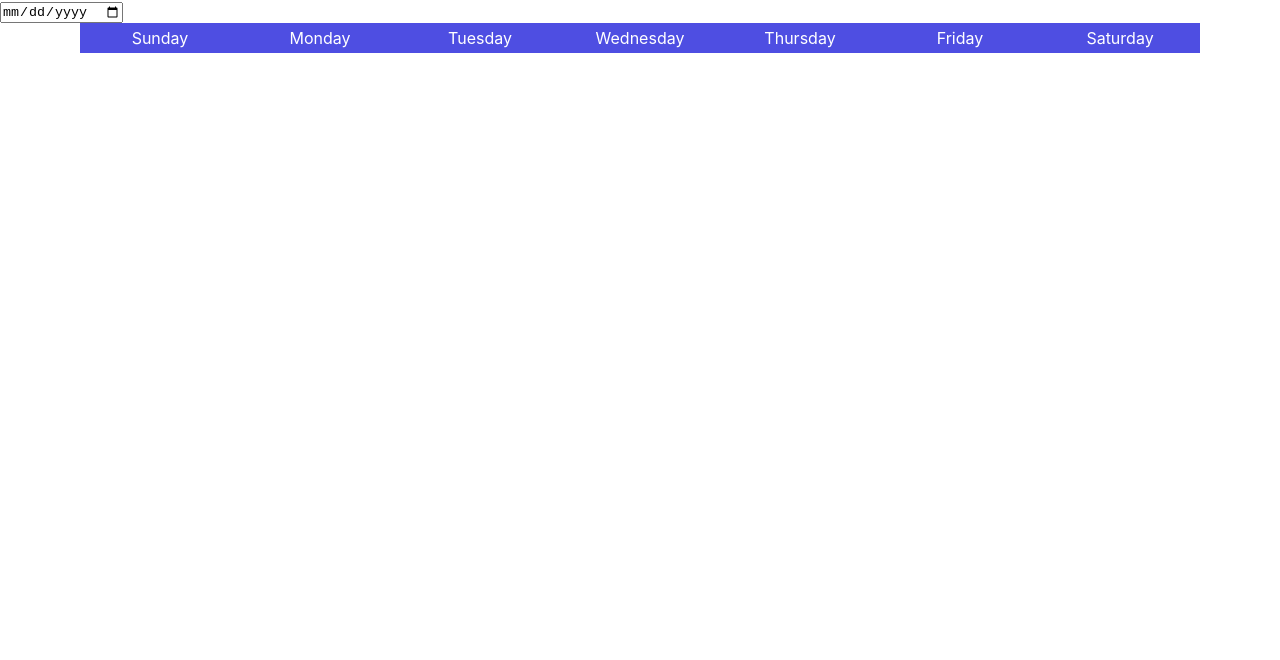
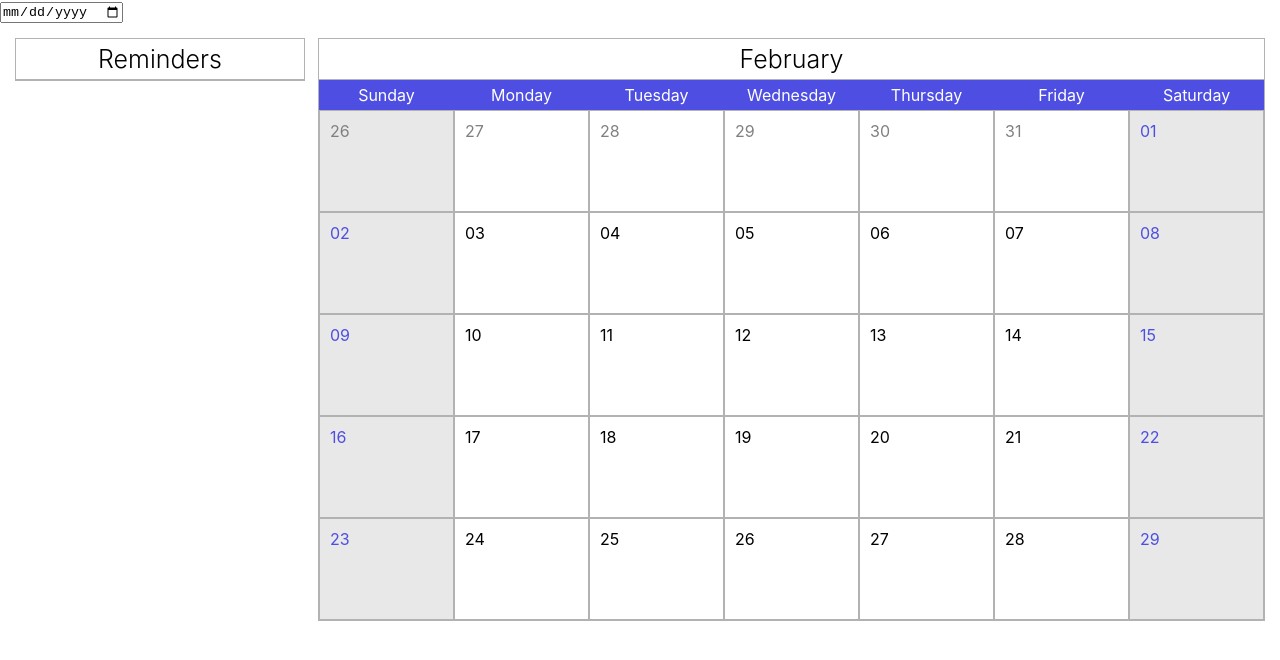
Before and after one commit to GabrielLaurindo1/Calendar, a React (Create React App) app: page / in a window 1280 px wide. Shown: the top 660 px of the page. Built offline with nearby package versions, Linux system fonts and the light colour scheme.

Commit message:
estilização dos cards de lembrete. fix no layout da modal que cria um lembrete. adicionando input de cidade. definindo data inicial para calendario ja aparecer carregado na tela. criando alguns helpers.

```diff
--- a/src/App.js
+++ b/src/App.js
@@ -4,6 +4,10 @@ import Calendar from "./Components/Calendar";
 import { getDaysInMonth, startOfMonth } from "date-fns";
 import Modal from "./Components/Modal";
 import Reminders from "./Components/Reminders";
+import { Wrapper, Container } from "./styles";
+import { Title, BoxTitle } from "./Components/Reminders/styles";
+import { dateParts, stringMonth } from "./Helpers";
+
 function App() {
   const [date, setDate] = useState("");
   const dateParts = date.split("-");
@@ -15,6 +19,10 @@ function App() {
   // DESCOBRIR POR QUE TA VINDO O MÊS POSTERIOR
   const initialDayWeek =
     startOfMonth(new Date(selectedYear, selectedMonth - 1, 1)).getDay() + 1;
+
+  useEffect(() => {
+    setDate("2020-02-01");
+  }, []);
 
   useEffect(() => {
     let month = [];
@@ -50,13 +58,20 @@ function App() {
     <>
       <Modal />
       <input type="date" onChange={(e) => setDate(e.target.value)}></input>
+      <Wrapper>
+        <Reminders />
+        <Container>
+          <BoxTitle>
+            <Title>{stringMonth(selectedMonth)}</Title>
+          </BoxTitle>
           <Calendar
             date={date}
             month={month}
             initialDayWeek={initialDayWeek}
             selectedMonth={selectedMonth}
           />
-      <Reminders />
+        </Container>
+      </Wrapper>
     </>
   );
 }
--- a/src/Components/Calendar/styles.js
+++ b/src/Components/Calendar/styles.js
@@ -1,5 +1,5 @@
 import styled from "styled-components";
-const gridWidth = "160px";
+const gridWidth = "135px";
 export const Wrapper = styled.div``;
 
 export const DateGrid = styled.div`
--- a/src/Components/Day/index.js
+++ b/src/Components/Day/index.js
@@ -20,39 +20,17 @@ export default function Day({ date, selectedMonth, ...props }) {
   const day = dateParts[2];
   const year = dateParts[3];
   const dispatch = useDispatch();
-  const [notify, setNotify] = useState([]);
-  const stringDate = `${year}/${selectedMonth}/${day}`;
+  const activeDate = `${year}/${selectedMonth}/${day}`;
+  const { reminders } = useSelector((state) => state.reminders);
 
-  const { reminders } = useSelector((state) => state.reminders);
-  // console.log(reminders);
   const handleNewReminder = () => {
     dispatch(toggleModal());
     dispatch(
       selectDayToReminder({
-        date: stringDate,
+        date: activeDate,
       })
     );
   };
-
-  useEffect(() => {
-    let x = [];
-    reminders.map((reminder) => {
-      if (reminder.dateString === stringDate) {
-        // setNotify([...notify, reminder]);
-      }
-      return setNotify([...notify, reminder]);
-    });
-
-    // eslint-disable-next-line react-hooks/exhaustive-deps
-  }, [reminders]);
-
-  useEffect(() => {
-    console.log(notify);
-    console.log(stringDate);
-    if (notify.length > 1) {
-      console.log(notify[1].dateString);
-    }
-  }, [notify, stringDate]);
 
   return (
     <Wrapper>
@@ -71,10 +49,10 @@ export default function Day({ date, selectedMonth, ...props }) {
           )}
         </Header>
         <Footer>
-          {notify.length > 1 ? (
+          {reminders.length > 1 ? (
             <>
-              {notify.map((notf) => {
-                if (notf.dateString == stringDate) {
+              {reminders.map((notf) => {
+                if (notf.dateString === activeDate) {
                   return <Reminder color={notf.color} />;
                 }
               })}
--- a/src/Components/Day/styles.js
+++ b/src/Components/Day/styles.js
@@ -25,7 +25,7 @@ export const AddButton = styled.button`
 `;
 
 export const Wrapper = styled.div`
-  border: 1px solid gray;
+  border: 1px solid rgba(0, 0, 0, 0.3);
 `;
 
 export const Card = styled.div`
--- a/src/Components/Modal/styles.js
+++ b/src/Components/Modal/styles.js
@@ -18,7 +18,7 @@ export const Wrapper = styled.div`
 export const Container = styled.div`
   background-color: #fff;
   width: 100%;
-  max-width: 500px;
+  max-width: 650px;
 
   border: 1px solid ${borderColor};
   border-radius: ${borderRadius};
@@ -84,13 +84,27 @@ export const Label = styled.p`
   color: ${color};
 `;
 
+export const TimeBox = styled.div`
+  display: flex;
+`;
+
 export const InputTime = styled.input`
-  max-width: 75px;
   cursor: pointer;
+  padding: 5px;
+  border-radius: 5px;
+  border: 1px solid rgba(0, 0, 0, 0.3);
+`;
+export const Span = styled.span`
+  padding: 0 10px;
+  display: flex;
+  align-items: center;
 `;
 
 export const Box = styled.div`
-  padding: 20px 0;
+  padding: 10px 0;
+  width: 100%;
+  display: flex;
+  flex-direction: column;
 `;
 
 export const Date = styled.div`
@@ -99,13 +113,15 @@ export const Date = styled.div`
   color: ${color};
   padding: 5px;
   max-width: 100px;
-  margin-bottom: 20px;
 `;
 
 export const SketchContainer = styled.div`
   display: flex;
   flex-direction: column;
   align-items: center;
+  > h2 {
+    padding-bottom: 10px;
+  }
 `;
 
 export const Button = styled.button`
--- a/src/Components/Reminders/index.js
+++ b/src/Components/Reminders/index.js
@@ -1,17 +1,82 @@
 import React from "react";
 import { useSelector } from "react-redux";
-
+import {
+  Container,
+  Wrapper,
+  Message,
+  BackgroundColor,
+  ColorReminder,
+  Card,
+  BoxMessage,
+  Month,
+  BoxTitle,
+  Date,
+  Header,
+  DayNumber,
+  Subtitle,
+  Toolbar,
+  Box,
+  Title,
+  Button,
+} from "./styles.js";
+import { dateParts } from "../../Helpers";
 export default function Reminders() {
   const { reminders } = useSelector((state) => state.reminders);
+
+  console.log(reminders);
   return (
     <>
-      {reminders.map((reminder) => (
-        <>
-          <div>{reminder.dateString}</div>
-          <div>{reminder.time}</div>
-          <div>{reminder.message}</div>
-        </>
-      ))}
+      <Wrapper>
+        <BoxTitle>
+          <Title>Reminders</Title>
+        </BoxTitle>
+        <Container>
+          {reminders.map((reminder, i) => {
+            const date = dateParts(reminder.dateObject);
+            if (reminder.dateObject) {
+              return (
+                <>
+                  <BackgroundColor backgroundColor={reminder.color}>
+                    <Card key={i}>
+                      <Box>
+                        <Header borderColor={reminder.color}>
+                          <Date>
+                            <DayNumber>{date.day}</DayNumber>
+                            <Month>{date.month}</Month>
+                          </Date>
+                        </Header>
+                        <Subtitle borderColor={reminder.color}>
+                          São Paulo - {reminder.time}
+                        </Subtitle>
+                        <BoxMessage>
+                          <ColorReminder color={reminder.color} />
+                          <Message>{reminder.message}</Message>
+                        </BoxMessage>
+                      </Box>
+                      <Toolbar>
+                        <Button>
+                          <img
+                            alt="Editar"
+                            width="20px"
+                            src="https://image.flaticon.com/icons/png/512/61/61456.png"
+                          />
+                        </Button>
+                        <Button>
+                          <img
+                            alt="Excluir"
+                            width="20px"
+                            src="https://img.icons8.com/ios/452/delete-sign.png"
+                          />
+                        </Button>
+                      </Toolbar>
+                    </Card>
+                  </BackgroundColor>
+                </>
+              );
+            }
+          })}
+        </Container>
+      </Wrapper>
     </>
   );
 }
--- /dev/null
+++ b/src/Components/Reminders/styles.js
@@ -0,0 +1,123 @@
+import styled from "styled-components";
+
+const borderColor = "1px solid rgba(0, 0, 0, 0.3)";
+const color = "#454444";
+
+export const Wrapper = styled.div`
+  max-width: 290px;
+  width: 100%;
+  border: ${borderColor};
+  height: 100%;
+`;
+
+export const Card = styled.div`
+  background-color: #fff;
+  border: 1px solid ${borderColor};
+  box-shadow: 0 3px 7px ${borderColor};
+  margin: 10px;
+  padding: 5px;
+  display: flex;
+
+  justify-content: space-between;
+`;
+
+export const BoxMessage = styled.div`
+  display: flex;
+  align-items: center;
+  flex-shrink: 1;
+  padding: 5px 0;
+`;
+
+export const Container = styled.div`
+  display: flex;
+  flex-direction: column;
+  background: ${(props) => props.backgroundColor};
+`;
+
+export const BackgroundColor = styled.div`
+  background: ${(props) => props.backgroundColor};
+`;
+export const Box = styled.div`
+  display: flex;
+  flex-direction: column;
+  border-color: 2px solid red;
+  width: 100%;
+`;
+
+export const ColorReminder = styled.div`
+  height: 15px;
+  width: 15px;
+  background-color: ${(props) => props.color};
+  border-radius: 50%;
+  margin: 3px 5px 3px 0px;
+`;
+
+export const Header = styled.div`
+  display: flex;
+  justify-content: space-between;
+  align-items: center;
+  padding-bottom: 5px;
+`;
+
+export const Month = styled.h1`
+  font-size: 21px;
+  font-weight: 300;
+`;
+export const Date = styled.div`
+  display: flex;
+  align-items: center;
+  justify-content: space-between;
+`;
+
+export const DayNumber = styled.h2`
+  font-weight: bold;
+  font-size: 27px;
+  display: block;
+  padding-right: 5px;
+`;
+
+export const Title = styled.h1`
+  font-size: 25px;
+  color: ${(props) => (props.color ? props.color : "black")};
+  font-weight: 300;
+`;
+
+export const BoxTitle = styled.h1`
+  display: flex;
+  align-items: center;
+  justify-content: center;
+  padding: 5px;
+  border-bottom: ${borderColor};
+`;
+
+export const Message = styled.h2`
+  font-size: 17px;
+  color: ${color};
+  font-weight: 400;
+`;
+
+export const Subtitle = styled.h2`
+  font-size: 17px;
+  color: ${color};
+  font-weight: 400;
+  padding: 5px 0;
+`;
+
+export const Teste = styled.div`
+  display: flex;
+`;
+
+export const Toolbar = styled.div`
+  display: flex;
+  flex-shrink: 1;
+  flex-direction: column;
+  padding: 5px;
+  align-items: center;
+  justify-content: center;
+  max-width: 40px;
+  justify-content: space-between;
+`;
+
+export const Button = styled.div`
+  cursor: pointer;
+`;
--- a/src/Helpers/index.js
+++ b/src/Helpers/index.js
@@ -14,6 +14,23 @@ const months = [
   "Dec",
 ];
 
+const longMonths = [
+  "",
+  "January",
+  "February",
+  "March",
+  "April",
+  "May",
+  "June",
+  "July",
+  "August",
+  "September",
+  "October",
+  "November",
+  "December",
+];
+
+//REMOVE O 0 DA ESQUERDA DE UM NUMERO
 export const parsedNumber = (selectedMonth) => {
   let number = parseInt(selectedMonth, 10);
   number = Number(selectedMonth);
@@ -22,9 +39,28 @@ export const parsedNumber = (selectedMonth) => {
   return number;
 };
 
+//VERIFICA SE OS MESES SELECIONADOS SÃO IGUAIS
 export const isTheSelectedMonth = (selectedMonth, actualMonth) => {
   if (actualMonth === months[parsedNumber(selectedMonth)]) {
     return true;
   }
   return false;
 };
+
+//RECEBE UM OBJETO DATE E RETORNA UM OBJETO COM A DATA PARSEADA
+export const dateParts = (dateObject) => {
+  let parts = dateObject.toString().split(" ");
+  let obj = {
+    weekDay: parts[0],
+    month: parts[1],
+    day: parts[2],
+    year: parts[3],
+  };
+
+  return obj;
+};
+
+//RECEBE O NUMERO DE UM MÊS E RETORNA SEU NOME
+export const stringMonth = (month, short) => {
+  return short ? months[parsedNumber(month)] : longMonths[parsedNumber(month)];
+};
--- /dev/null
+++ b/src/styles.js
@@ -0,0 +1,11 @@
+import styled from "styled-components";
+
+export const Wrapper = styled.div`
+  display: flex;
+  justify-content: space-between;
+  padding: 15px;
+`;
+
+export const Container = styled.div`
+  border: 1px solid rgba(0, 0, 0, 0.3);
+`;
```
Also changed, not shown: src/Components/Modal/index.js (+27 -15 lines). Lines whose indentation alone changed are shown as unchanged.
